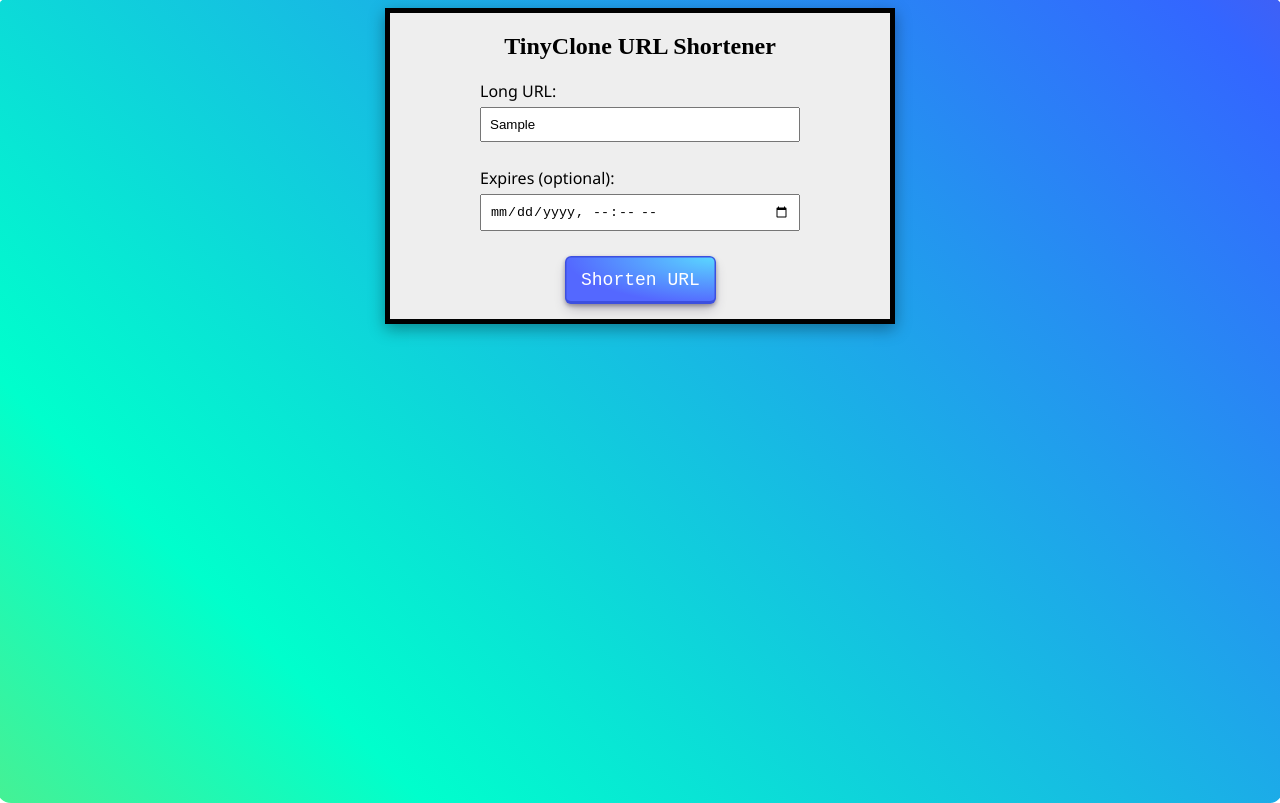
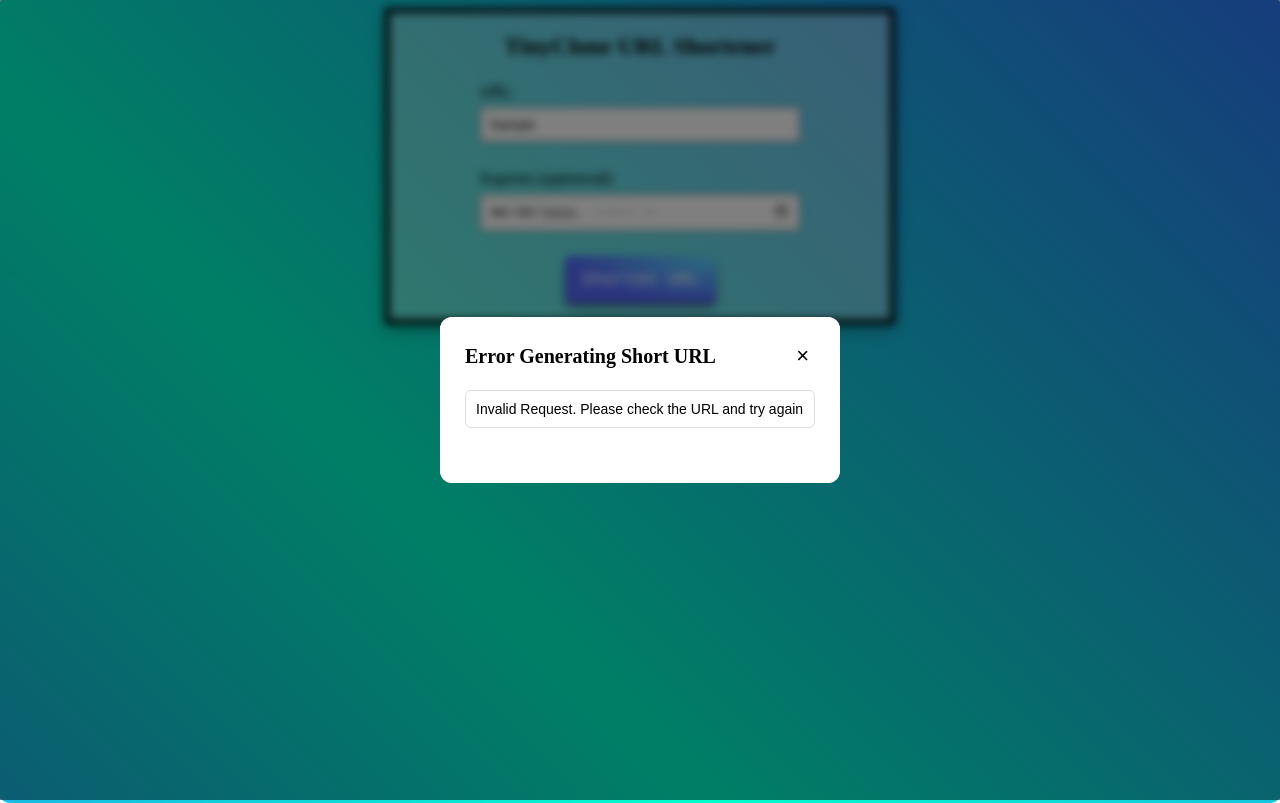
Before and after one commit to AmmarsCat8MyCode/tinyclone-ui, an Angular app: page / in a window 1280 px wide. Both pictures are taken after typing "Sample" into the empty fields and a click on the button "Shorten URL". Built offline with nearby package versions, Linux system fonts and the light colour scheme; no server answers.

Commit message:
Modal Error FIx

```diff
--- a/src/app/app.component.css
+++ b/src/app/app.component.css
@@ -15,7 +15,7 @@
     width: 500px;
     margin: 0 auto;
     box-shadow: rgba(0, 0, 0, 0.35) 0px 5px 15px;
-    background-color: #eeeeee;
+    background-color: #eeeeee62;
 }
 
 .sqr::before {
@@ -25,14 +25,14 @@
     border-radius: 14px;
     background: linear-gradient(
         45deg,
-        #ff0066,
-        #ffcc00,
         #00ffcc,
         #3366ff,
-        #ff0066
+        #00ffcc,
+        #3366ff,
+        #00ffcc
     );
     background-size: 300% 300%;
-    animation: borderMove 6s linear infinite;
+    animation: borderMove 12s linear infinite;
     z-index: -1;
 }
 
--- a/src/app/app.component.html
+++ b/src/app/app.component.html
@@ -7,20 +7,19 @@
   <form class="parent" [formGroup]="urlForm" (submit)="shorten()">
 
     <div class="child">
-      <label for="url">Long URL:</label>
+      <label for="url">URL:</label>
       <input type="text" id="url" formControlName="longUrl" required>
     </div>
 
 
     <div class="child">
       <label for="expiry">Expires (optional):</label>
-      <input type="datetime-local" id="expiry" formControlName="timeLimit">
+      <input type="datetime-local" [min]="today" id="expiry" formControlName="timeLimit">
     </div>
 
     <div class="child">
       <button id="open-modal-btn" type="submit" class="button-29">Shorten URL</button>
     </div>
-
 
   </form>
 
@@ -49,4 +48,23 @@
   </div>
 </dialog>
 
+<dialog id="error-modal" class="modal">
+  <div class="modal-content">
+
+    <div class="modal-header">
+      <h2>Error Generating Short URL</h2>
+      <button class="close-btn" (click)="closeErrorModal()">×</button>
+    </div>
+
+    <div class="modal-body">
+      <input
+        type="text"
+        [value]="shortUrl"
+        readonly
+        class="short-url-input"
+      >
+    </div>
+  </div>
+</dialog>
+
 </div>
--- a/src/app/app.component.ts
+++ b/src/app/app.component.ts
@@ -16,6 +16,10 @@ import { DataService } from '../services/data.service';
 export class AppComponent {
   constructor(private http: HttpClient, private dataService: DataService) {}
 
+    date = new Date();
+
+    today = this.date.toISOString().split('T')[0] + 'T' + this.date.toTimeString().split(' ')[0].slice(0, 5);
+
     urlForm = new FormGroup({
       longUrl: new FormControl(''),
       timeLimit: new FormControl('')
@@ -25,21 +29,13 @@ export class AppComponent {
 
 
     showModal() {
-      const openModalBtn = document.getElementById('open-modal-btn');
-      const closeModalBtn = document.getElementById('close-modal-btn');
-      const myModal = document.getElementById('result-modal') as HTMLDialogElement;
+const modal = document.getElementById('result-modal') as HTMLDialogElement;
+  modal?.showModal();
+    }
 
-      openModalBtn?.addEventListener('click', () => {
-        if (myModal) {
-          myModal.showModal();
-        }
-      });
-
-      closeModalBtn?.addEventListener('click', () => {
-        if (myModal) {
-          myModal.close();
-        }
-      });
+    showErrorModal() {
+  const modal = document.getElementById('error-modal') as HTMLDialogElement;
+  modal?.showModal();
     }
 
 
@@ -57,14 +53,24 @@ export class AppComponent {
       },
       error: (err) => {
         console.error('Error generating short URL:', err);
+        if  (typeof err.error === 'string') {
           this.shortUrl = err.error;
-          this.showModal();
+          this.showErrorModal();
+        } else {
+          this.shortUrl = "Invalid Request. Please check the URL and try again.";
+          this.showErrorModal();
+        }
       }
     });
     }
 
     closeModal() {
       const modal = document.getElementById('result-modal') as HTMLDialogElement;
+      modal.close();
+    }
+
+    closeErrorModal() {
+      const modal = document.getElementById('error-modal') as HTMLDialogElement;
       modal.close();
     }
 
```
Lines whose indentation alone changed are shown as unchanged.
